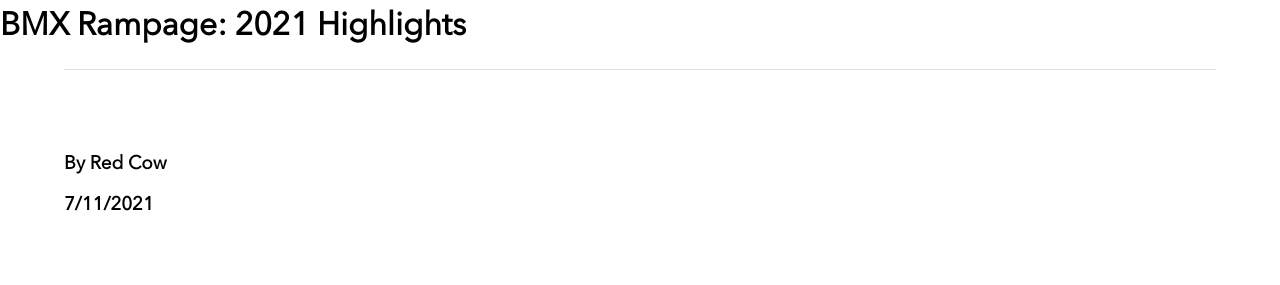
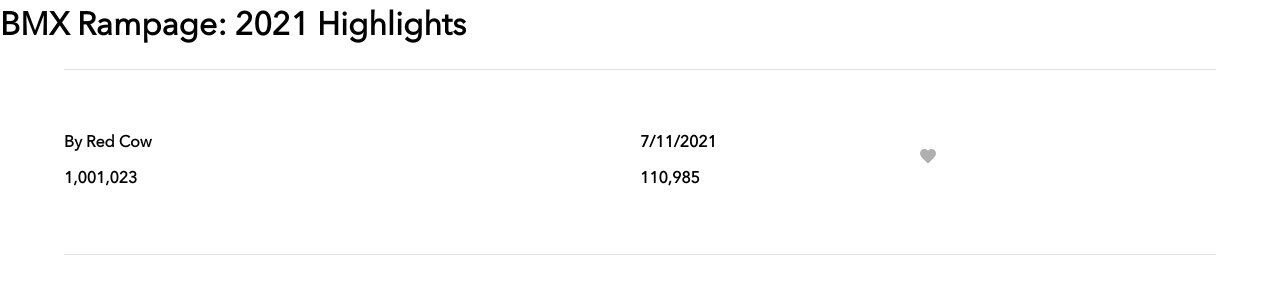
Before and after one commit to JayEee2U/jonathan-winter-brainflix, a React (Create React App) app: page / in a window 1280 px wide. Shown: the part 1167-1452 px from the top of the page. Built offline with nearby package versions, Linux system fonts and the light colour scheme.

Commit message:
add video tag and font color

```diff
--- a/src/components/Body/Body.js
+++ b/src/components/Body/Body.js
@@ -17,7 +17,8 @@ function Body() {
     return (
         <>
         <div className='container-image'>
-            <img  className='image_Red-Cow' src={video.image} alt=' ' />
+            <video  className='video__Red-Cow' poster={video.image} controls></video>
+            {/* <img  className='image_Red-Cow' src={video.image} alt=' ' /> */}
         </div>
         <div className='comment'>
             <h1>{video.title}</h1>
@@ -25,16 +26,16 @@ function Body() {
         </div>
         <div className='container-commenter'>
             <div className='commentator'>
-                <h3>By {video.channel}</h3>
+                <h4 className='commentator-name'>By {video.channel}</h4>
             </div>
             <div>
-                <h3>{date}</h3>
+                <h4 className='commentator-font' className='commentator-date'>{date}</h4>
             </div>
             <div>
-                <img src={upload} alt='' /><h4>{video.views}</h4>
+                <img className='commentator-views' src={upload} alt='' /><h4>{video.views}</h4>
             </div>
             <div>
-                <img src={likes} alt=''  /><h4>{video.likes}</h4>
+                <img className='commmentator-likes' src={likes} alt=''  /><h4>{video.likes}</h4>
 
             </div>
 
--- a/src/components/Body/Body.scss
+++ b/src/components/Body/Body.scss
@@ -5,16 +5,53 @@
     object-fit: contain;
     width: 100vw;
     height: 20%;
-}
 
-.image_Red-Cow {
-    width: 100%;
-    height: 100%;
+    .video__Red-Cow {
+        width: 100%;
+        height: 20%;
+
+    }
 
 }
 
+
+
 .container-commenter {
     @include partials.padding;
+    display: flex;
+    flex-wrap: wrap;
+    // flex-direction: column;
+
+    h4 {
+        margin-top: 0;
+        margin-bottom: 0;
+    }
+
+    .commentator-font {
+        color: #AFAFAF ;
+    }
+
+    .commentator-name {
+        height: 15px;
+        width: 45vw;
+
+    }
+
+    .commentator-date {
+        height: 15px;
+        width: 45vw;
+    }
+
+    .commentator-views {
+        height: 15px;
+        width: 45vw;
+    }
+
+    .commmentator-likes {
+        height: 15px;
+        width: 45vw;
+    }
+
 }
 
 .video-commentary {
```
